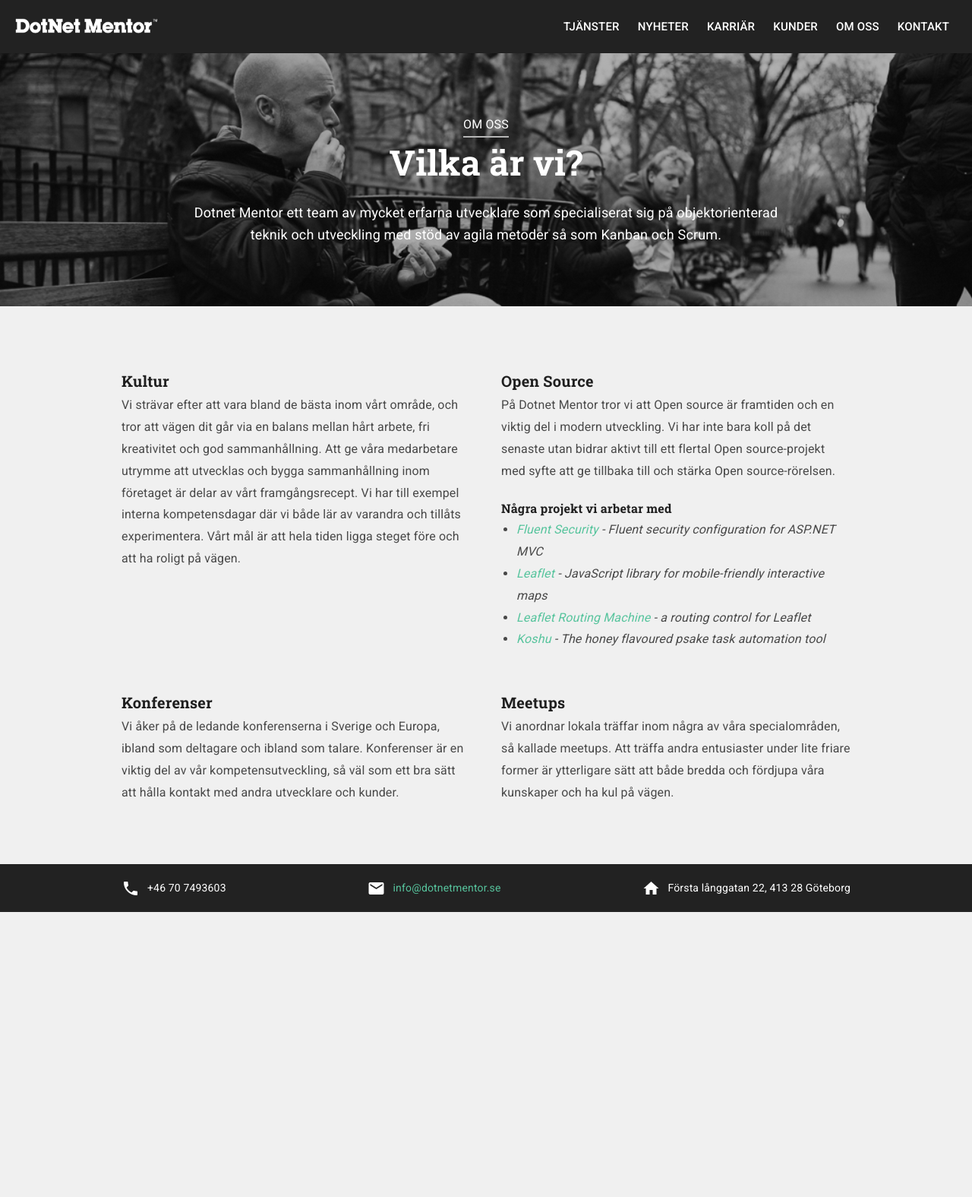
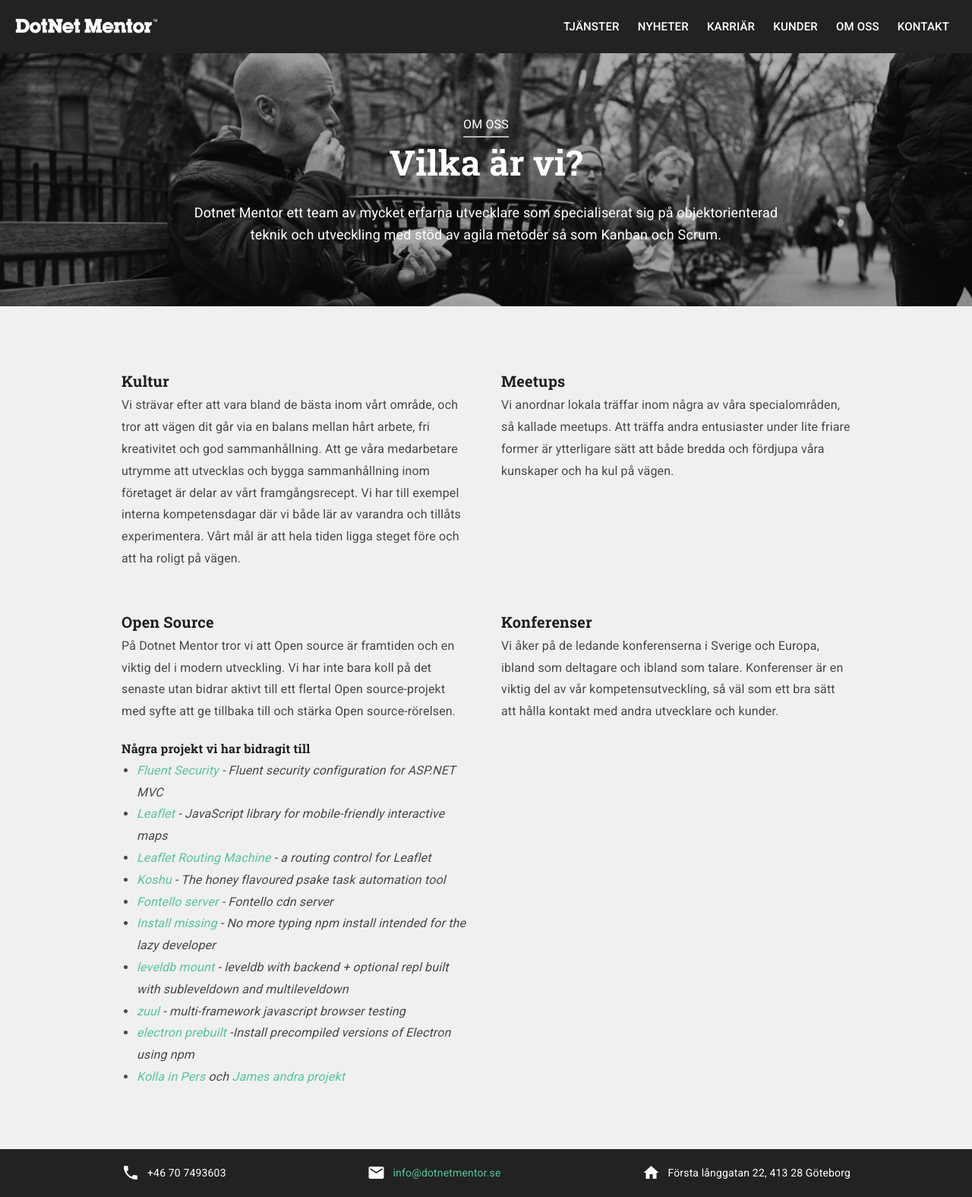
Before and after one commit to dotnetmentor/dotnetmentor-website, a Jekyll site: the page built from about.html, in a window 1280 px wide. Shown: the whole page at 76% size. Built offline with Jekyll 4.4.1, drawn with Linux system fonts in a browser that asks for light colours; before the commit the page ends 1200 px from its top, so only the background shows below that.

Commit message:
fixed some background images

```diff
--- a/about.html
+++ b/about.html
@@ -18,39 +18,48 @@
                 arbete, fri kreativitet och god sammanhållning. Att ge våra medarbetare utrymme att utvecklas och bygga sammanhållning
                 inom företaget är delar av vårt framgångsrecept. Vi har till exempel interna kompetensdagar där vi både lär
                 av varandra och tillåts experimentera. Vårt mål är att hela tiden ligga steget före och att ha roligt på
-                vägen.</p>
+                vägen.
+            </p>
         </div>
+        <div class="box">
+            <h4>Meetups</h4>
+            <p>Vi anordnar lokala träffar inom några av våra specialområden, så kallade meetups. Att träffa andra entusiaster
+                under lite friare former är ytterligare sätt att både bredda och fördjupa våra kunskaper och ha kul på vägen.</p>
+        </div>
+    </div>
+
+    <div class="layout-row">
         <div class="box">
             <h4>Open Source</h4>
             <p>På Dotnet Mentor tror vi att Open source är framtiden och en viktig del i modern utveckling. Vi har inte bara
                 koll på det senaste utan bidrar aktivt till ett flertal Open source-projekt med syfte att ge tillbaka till
                 och stärka Open source-rörelsen.</p>
 
-            <h5>Några projekt vi arbetar med</h5>
+            <h5>Några projekt vi har bidragit till</h5>
             <ul>
                 <li><a href="https://github.com/kristofferahl/FluentSecurity">Fluent Security</a> - Fluent security configuration
                     for ASP.NET MVC</li>
-
                 <li><a href="http://leafletjs.com/">Leaflet</a> - JavaScript library for mobile-friendly interactive maps</li>
-                <li><a href="http://www.liedman.net/leaflet-routing-machine/">Leaflet Routing Machine</a> - a routing control for Leaflet</li>
+                <li><a href="http://www.liedman.net/leaflet-routing-machine/">Leaflet Routing Machine</a> - a routing control
+                    for Leaflet</li>
                 <li><a href="https://github.com/kristofferahl/Koshu/">Koshu</a> - The honey flavoured psake task automation tool</li>
+                <li><a href="https://github.com/jameskyburz/fontello-server">Fontello server</a> - Fontello cdn server</li>
+                <li><a href="https://github.com/jameskyburz/install-missing/">Install missing</a> - No more typing npm install
+                    intended for the lazy developer</li>
+                <li><a href="https://github.com/jameskyburz/leveldb-mount/">leveldb mount</a> - leveldb with backend + optional
+                    repl built with subleveldown and multileveldown</li>
+                <li><a href="https://github.com/defunctzombie/zuul">zuul</a> - multi-framework javascript browser testing</li>
+                <li><a href="https://github.com/electron-userland/electron-prebuilt">electron prebuilt</a> -Install precompiled
+                    versions of Electron using npm</li>
+                <li><a href=" https://github.com/perliedman">Kolla in Pers</a> och <a href=" https://github.com/jameskyburz">James andra projekt</a></li>
             </ul>
         </div>
-    </div>
 
-    <div class="layout-row">
         <div class="box">
             <h4>Konferenser</h4>
             <p>Vi åker på de ledande konferenserna i Sverige och Europa, ibland som deltagare och ibland som talare. Konferenser
                 är en viktig del av vår kompetensutveckling, så väl som ett bra sätt att hålla kontakt med andra utvecklare
                 och kunder.</p>
         </div>
-
-        <div class="box">
-            <h4>Meetups</h4>
-            <p>Vi anordnar lokala träffar inom några av våra specialområden, så kallade meetups. Att träffa andra entusiaster
-                under lite friare former är ytterligare sätt att både bredda och fördjupa våra kunskaper och ha kul på vägen.</p>
-        </div>
-
     </div>
 </div>
--- a/clients.html
+++ b/clients.html
@@ -3,7 +3,7 @@
 title: Dotnet Mentor - Kunder
 ---
 
-<div class="about banner">
+<div class="clients banner">
     <h3>Kunder</h3>
     <h1>Våra uppdrag</h1>
     <h2>Vi strävar efter långsikta samarbeten vilket har lett till att vi har få men långvariga kunder.</h2>
--- a/index.html
+++ b/index.html
@@ -5,7 +5,7 @@
 ---
 
 <div class="index banner">
-    <img src="/assets/dotnetmentor-logo2.png" height="60" alt="Dotnet Mentor logo" />
+    <img src="/assets/dotnetmentor-logo2.png" id="large-logo" alt="Dotnet Mentor logo" />
     <h1>Erfarenhet och bredd inom IT-utveckling</h1>
     <h2>{{ page.description }}</h2>
 </div>
--- a/site.css
+++ b/site.css
@@ -281,33 +281,43 @@
 }
 
 .index.banner {
-    background: linear-gradient(
-      rgba(0, 0, 0, 0.45),
-      rgba(0, 0, 0, 0.45)
-    ), url('assets/bg.jpg');
+    background: linear-gradient(rgba(0, 0, 0, 0.45), rgba(0, 0, 0, 0.45)), url('assets/bg10.jpg');
     background-repeat: no-repeat;
-    background-position: 0% 30%;
+    background-position: 0% 40%;
     background-size: cover;
+}
+
+.index.banner #large-logo{
+    height: 120px;
+}
+@media screen and (max-width: 860px) {
+    .index.banner #large-logo{
+        height: 80px;
+    }
 }
 
 .contact.banner {
     background: linear-gradient(
       rgba(0, 0, 0, 0.45),
       rgba(0, 0, 0, 0.45)
-    ), url('assets/bg5.jpg');
+    ), url('assets/bg12.jpg');
     background-repeat: no-repeat;
-    background-position: 0% 30%;
+    background-position: 0% 20%;
     background-size: cover;
 }
 
 .about.banner {
-    background: linear-gradient(
-      rgba(0, 0, 0, 0.3),
-      rgba(0, 0, 0, 0.3)
-    ), url('assets/bg2.jpg');
+    background: linear-gradient( rgba(0, 0, 0, 0.3), rgba(0, 0, 0, 0.3) ), url('assets/bg2.jpg');
+    background-size: cover;
     background-repeat: no-repeat;
-    background-position: 10% 20%;
+    background-position: 0 20%;
+}
+
+.clients.banner {
+    background: linear-gradient( rgba(0, 0, 0, 0.3), rgba(0, 0, 0, 0.3) ), url('assets/bg18.jpg');
     background-size: cover;
+    background-repeat: no-repeat;
+    background-position: 0 90%;
 }
 
 .career.banner {
@@ -324,9 +334,9 @@
     background: linear-gradient(
       rgba(0, 0, 0, 0.45),
       rgba(0, 0, 0, 0.45)
-    ), url('assets/bg4.jpg');
+    ), url('assets/bg11.jpg');
     background-repeat: no-repeat;
-    background-position: 0% 18%;
+    background-position: 0% 50%;
     background-size: cover;
 }
 
```
Also changed, not shown: assets/bg10.jpg (added), assets/bg11.jpg (added), assets/bg18.jpg (added), 9 other files.
